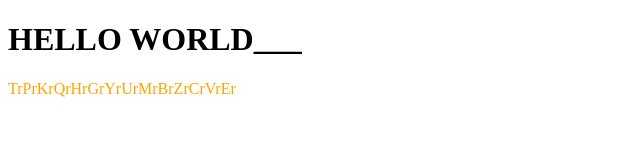
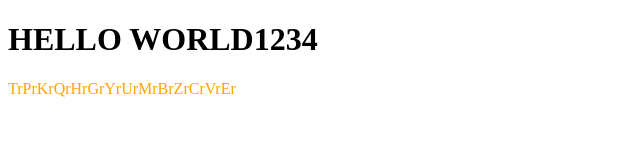
Before and after one commit to MrCrepes876/New, a plain HTML site: page index.html in a window 1280 px wide. Shown: the whole page, without its empty margins (0-640 px from the left). Drawn offline with Linux system fonts and the light colour scheme.

Commit message:
second commit

```diff
--- a/index.html
+++ b/index.html
@@ -8,7 +8,7 @@
     <link rel="stylesheet" href="./style.css" />
   </head>
   <body>
-    <h1>HELLO WORLD___</h1>
+    <h1>HELLO WORLD1234</h1>
     <p>TrPrKrQrHrGrYrUrMrBrZrCrVrEr</p>
   </body>
 </html>
```
